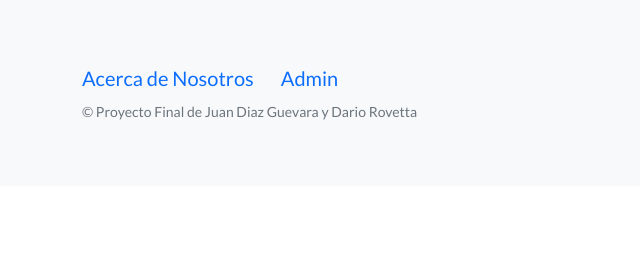
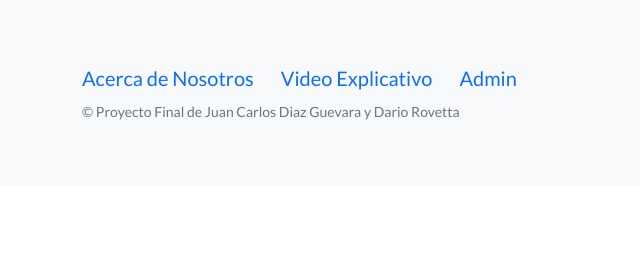
Before and after one commit to dariorovetta/Entrega1-RovettaDario-DiazJuan, a Django app: page / in a window 1280 px wide. Shown: the part 533-800 px from the top of the page, without its empty margins (0-640 px from the left). Run offline with Django 4.2, Linux system fonts and the light colour scheme; a user stored in the database is signed in; data comes from the database, SQL or seed files in the repository; both versions use the stored data as it was after the commit; parts of the project's set-up code (start-up, migrations or seed data) failed here and were passed over; some libraries are stand-ins or nearby versions.

Commit message:
Proyecto Terminado

```diff
--- a/appChats/templates/appChats/LoginPage.html
+++ b/appChats/templates/appChats/LoginPage.html
@@ -1,11 +1,11 @@
 <!DOCTYPE html>
 <html>
-<body>
+<body style="background-color: #70A565;">
 	<form method ="post">
 		{% csrf_token %}
 		{{form.as_p}}
 		<br>
-		<button type = "submit">Login</button>
+		<button type = "submit">Iniciar Sesion Chat</button>
 	</form>
 </body>
 </html>
--- a/appChats/views.py
+++ b/appChats/views.py
@@ -3,6 +3,6 @@ from django.shortcuts import render, redirect
 
 def chatPage(request, *args, **kwargs):
     if not request.user.is_authenticated:
-        return redirect("login-user")
+        return redirect("Login")
     context = {}
     return render(request, "appChats/chatPage.html", context)
--- a/appMVT/templates/appMVT/padre.html
+++ b/appMVT/templates/appMVT/padre.html
@@ -47,9 +47,10 @@
                 {% endif %}
 
                 {% if request.user.is_authenticated %}
+                <a class="navbar-brand" href="{% url "chat-page" %}">Chat</a>
                 <a class="navbar-brand" href="{% url "Perfil" %}">Perfil</a>
                 <p class="text-muted small mb-4 mb-lg-0">Hola, {{user.username}}</p>
-                <a class="btn btn-primary" href="{% url "Logout" %}">Salir</a>
+                <a class="btn btn-primary" href="{% url "Login" %}">Salir</a>
                 {% endif %}
             </div>
         </nav>
@@ -76,13 +77,14 @@
                     <div class="col-lg-6 h-100 text-center text-lg-start my-auto">
                         <ul class="list-inline mb-2">
                             <li class="list-inline-item"> <a class="navbar-brand" href="{% url "About" %}">Acerca de Nosotros</a></li>
+                            <li class="list-inline-item"> <a class="navbar-brand" href="{% url "Video" %}">Video Explicativo</a></li>
 
                             {% if request.user.is_authenticated %}
                             <li class="list-inline-item"> <a class="navbar-brand" href= "http://127.0.0.1:8000/admin/">Admin</a></li>
                             {% endif %}
 
                         </ul>
-                        <p class="text-muted small mb-4 mb-lg-0">&copy; Proyecto Final de Juan Diaz Guevara y Dario Rovetta</p>
+                        <p class="text-muted small mb-4 mb-lg-0">&copy; Proyecto Final de Juan Carlos Diaz Guevara y Dario Rovetta</p>
                     </div>
                     <div class="col-lg-6 h-100 text-center text-lg-end my-auto"></div>
                 </div>
--- a/appMVT/urls.py
+++ b/appMVT/urls.py
@@ -8,6 +8,7 @@ urlpatterns = [
     path('editarFamiliar/<id>/', views.editarFamiliar, name="EditarFamiliar"),
     path('eliminarFamiliar/<id>/', views.eliminarFamiliar, name="EliminarFamiliar"),
     path('about', views.about, name="About"),
+    path('video', views.video, name="Video"),
 
     # Clases basadas en Vistas (Familiares)
     path('familiares/ver', views.VerFamiliar.as_view(), name='VerFamiliar'),
--- a/appMVT/views.py
+++ b/appMVT/views.py
@@ -211,3 +211,9 @@ class DetalleBlogFamiliar(DetailView):
 
     model = BlogFamiliar
     template_name = "appMVT/detalle_blogfamiliar.html"
+
+
+@login_required
+def video(request):
+
+    return render(request, "appMVT/video.html")
--- a/entregableMVT/asgi.py
+++ b/entregableMVT/asgi.py
@@ -8,8 +8,6 @@ from appChats import routing
 os.environ.setdefault('DJANGO_SETTINGS_MODULE', 'entregableMVT.settings')
 
 application = get_asgi_application()
-
-
 application = ProtocolTypeRouter(
     {
         "http": get_asgi_application(),
--- a/entregableMVT/settings.py
+++ b/entregableMVT/settings.py
@@ -20,6 +20,7 @@ ALLOWED_HOSTS = []
 # Application definition
 
 INSTALLED_APPS = [
+    "daphne",
     'appChats.apps.AppchatsConfig',
 
     'django.contrib.admin',
@@ -33,9 +34,6 @@ INSTALLED_APPS = [
     'ckeditor',
     'channels',
 ]
-
-# Para inicializar la app
-ASGI_APPLICATION = 'entregableMVT.asgi.application'
 
 MIDDLEWARE = [
     'django.middleware.security.SecurityMiddleware',
@@ -135,3 +133,5 @@ CHANNEL_LAYERS = {
 LOGIN_REDIRECT_URL = "chat-page"
 
 LOGOUT_REDIRECT_URL = "login-user"
+
+ASGI_APPLICATION = 'entregableMVT.asgi.application'
```
Also changed, not shown: appChats/templates/appChats/chatPage.html (+9 -9 lines), appMVT/templates/appMVT/video.html (added, +9 -0 lines), README.md, db.sqlite3, media/avatares/1366_2000.jpeg (added), media/avatares/1366_2000_UX6uU0I.jpeg (added), media/avatares/Avatar_08eQ3Hw.png (added), media/imagenes/1366_2000_U6XnadF.jpeg (added), media/imagenes/Avatar_5O7BILB.png (added), media/imagenes/Avatar_nJqHzPs.png (added), media/imagenes/nueva_6IruCfc.png (added).
